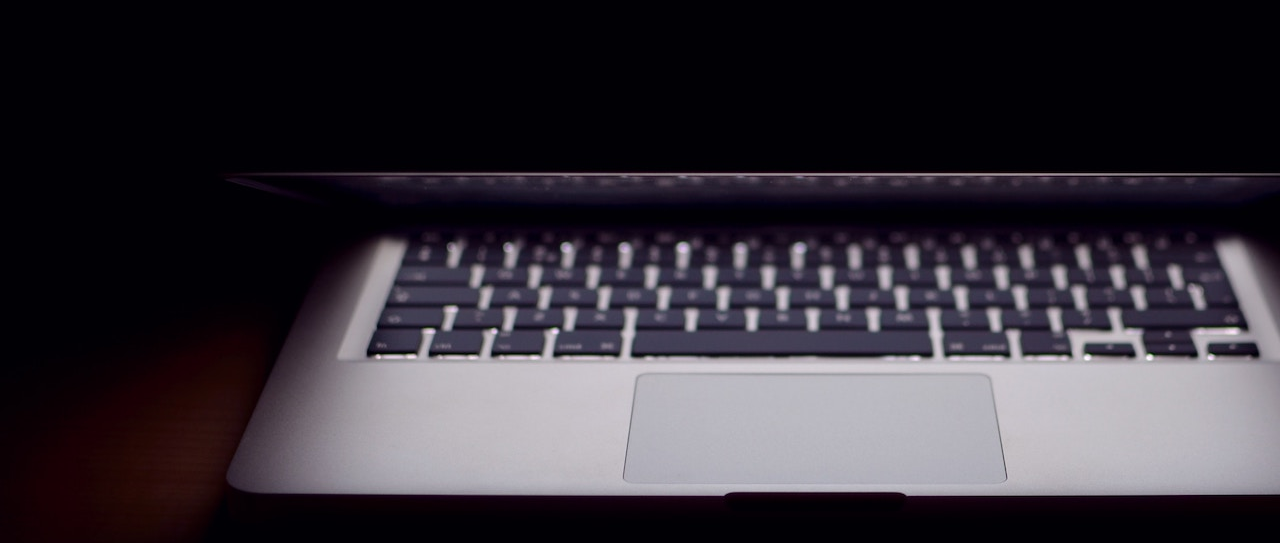
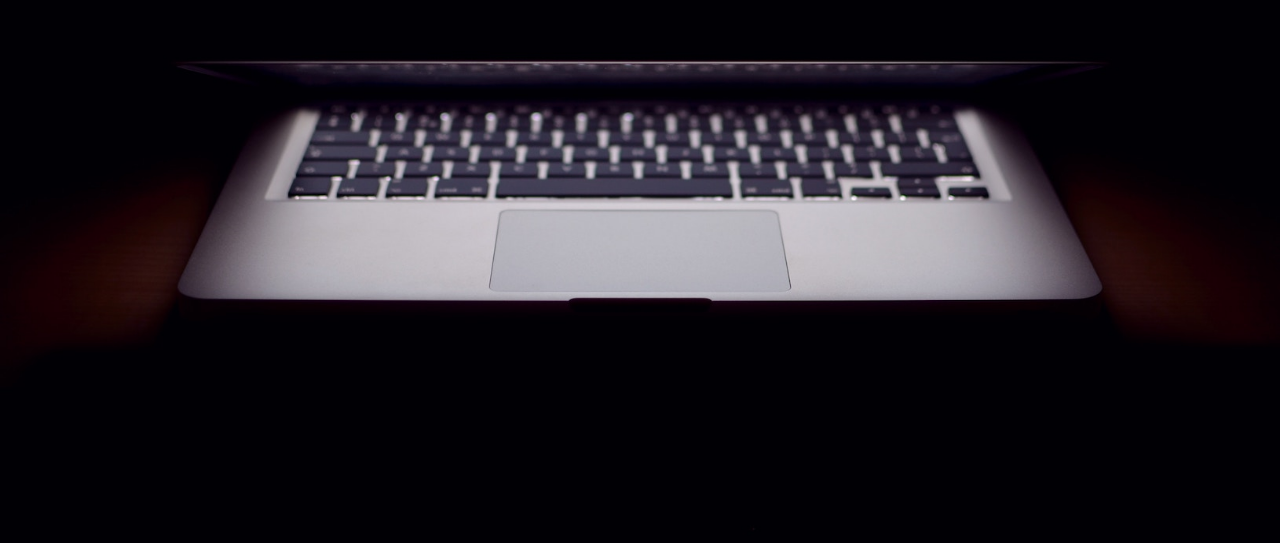
Before and after one commit to kipoph/landing1ztm, a plain HTML site: page index.html in a window 1280 px wide. Shown: the part 257-800 px from the top of the page. Drawn offline with nearby package versions, Linux system fonts and the light colour scheme.

Commit message:
background work

```diff
--- a/style.css
+++ b/style.css
@@ -3,7 +3,12 @@ html {
   width: 100%;
   height: 100%;
   font-family: 'Montserrat', sans-serif;
+
 }
 body{
-  background-image:url('header.jpg')
+  background-color:black;
+  background-image:url('header.jpg');
+  background-size:100% 100%;
+  background-repeat:no-repeat;
+  background-position:center;
 }
```
Also changed, not shown: index.html (+1 -0 lines).
